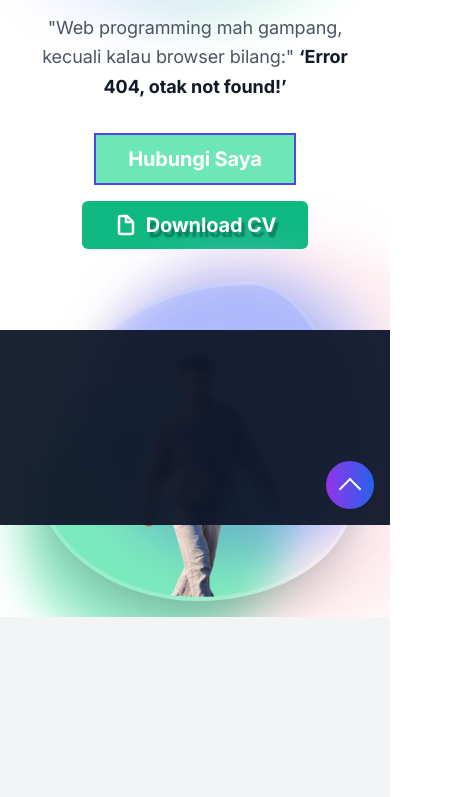
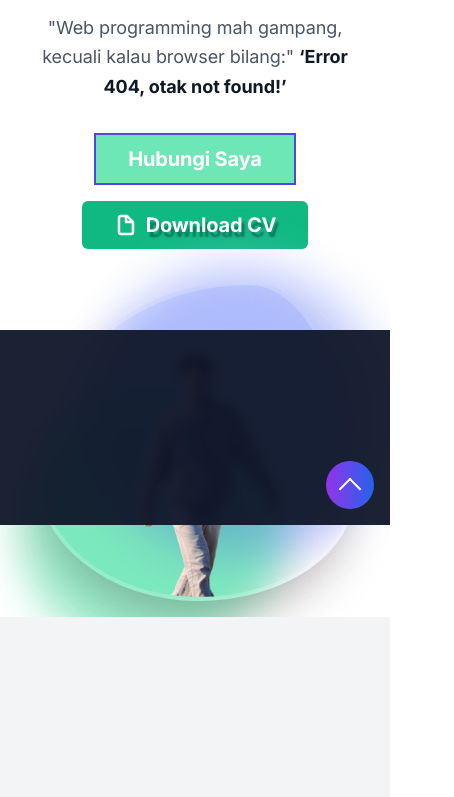
Before and after one commit to wildan-se/my-portfolio, a website: page index.html in a window 390 px wide. Shown: the part 319-1116 px from the top of the page, 454 px wide, since content can reach past the window. Drawn offline with nearby package versions, Linux system fonts and the light colour scheme.

Commit message:
feat: Add responsive utility classes for layout adjustments and enhance accessibility

```diff
--- a/index.html
+++ b/index.html
@@ -1,5 +1,5 @@
 <!DOCTYPE html>
-<html lang="id">
+<html lang="id" class="overflow-x-hidden">
 
 <head>
   <meta charset="UTF-8" />
@@ -78,7 +78,7 @@
   </script>
 </head>
 
-<body class="scroll-smooth">
+<body class="overflow-x-hidden scroll-smooth">
   <!-- Skip to Content Link for Accessibility -->
   <a href="#main-content"
     class="sr-only focus:not-sr-only focus:absolute focus:top-4 focus:left-4 focus:z-[9999] focus:px-4 focus:py-2 focus:bg-primary focus:text-white focus:rounded-lg focus:shadow-lg">
@@ -156,13 +156,13 @@
     <div class="absolute inset-0">
       <div class="absolute inset-0 opacity-20 dark:opacity-30" aria-hidden="true">
         <div
-          class="absolute bg-indigo-300 rounded-full w-96 h-96 -top-10 -left-10 dark:bg-indigo-600 mix-blend-multiply dark:mix-blend-overlay filter blur-xl animate-blob">
+          class="absolute bg-indigo-300 rounded-full w-72 h-72 sm:w-96 sm:h-96 -top-10 -left-10 dark:bg-indigo-600 mix-blend-multiply dark:mix-blend-overlay filter blur-xl animate-blob">
         </div>
         <div
-          class="absolute rounded-full w-96 h-96 -top-10 -right-10 bg-emerald-300 dark:bg-emerald-600 mix-blend-multiply dark:mix-blend-overlay filter blur-xl animate-blob animation-delay-2000">
+          class="absolute rounded-full w-72 h-72 sm:w-96 sm:h-96 -top-10 -right-10 bg-emerald-300 dark:bg-emerald-600 mix-blend-multiply dark:mix-blend-overlay filter blur-xl animate-blob animation-delay-2000">
         </div>
         <div
-          class="absolute rounded-full w-96 h-96 -bottom-10 left-20 bg-rose-300 dark:bg-rose-600 mix-blend-multiply dark:mix-blend-overlay filter blur-xl animate-blob animation-delay-4000">
+          class="absolute rounded-full w-72 h-72 sm:w-96 sm:h-96 -bottom-10 left-4 sm:left-20 bg-rose-300 dark:bg-rose-600 mix-blend-multiply dark:mix-blend-overlay filter blur-xl animate-blob animation-delay-4000">
         </div>
       </div>
     </div>
```
Also changed, not shown: dist/output.css.
